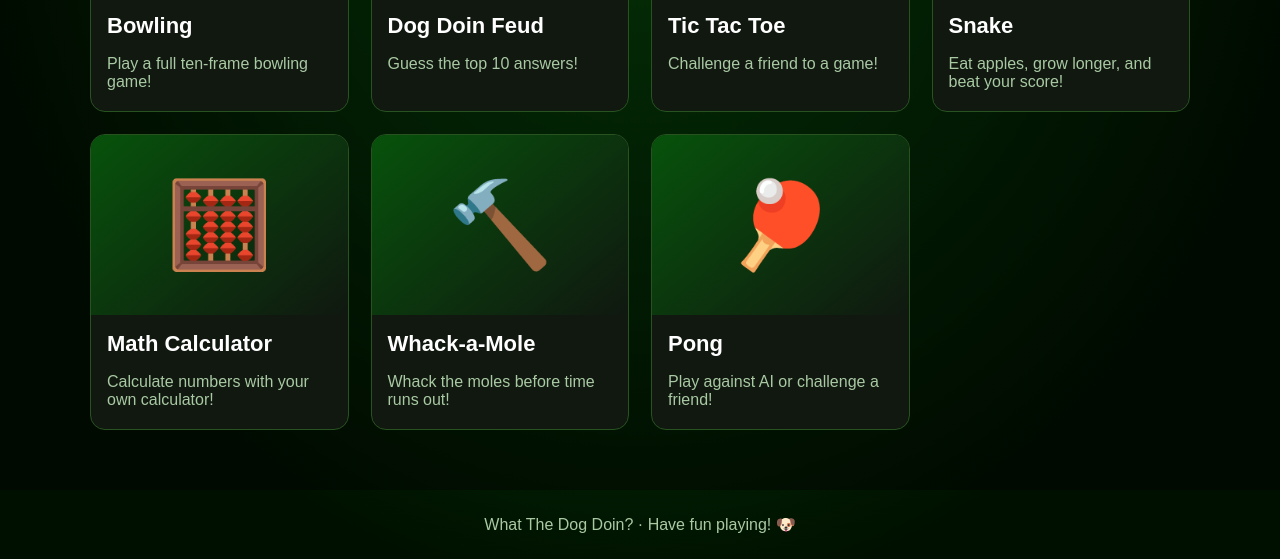
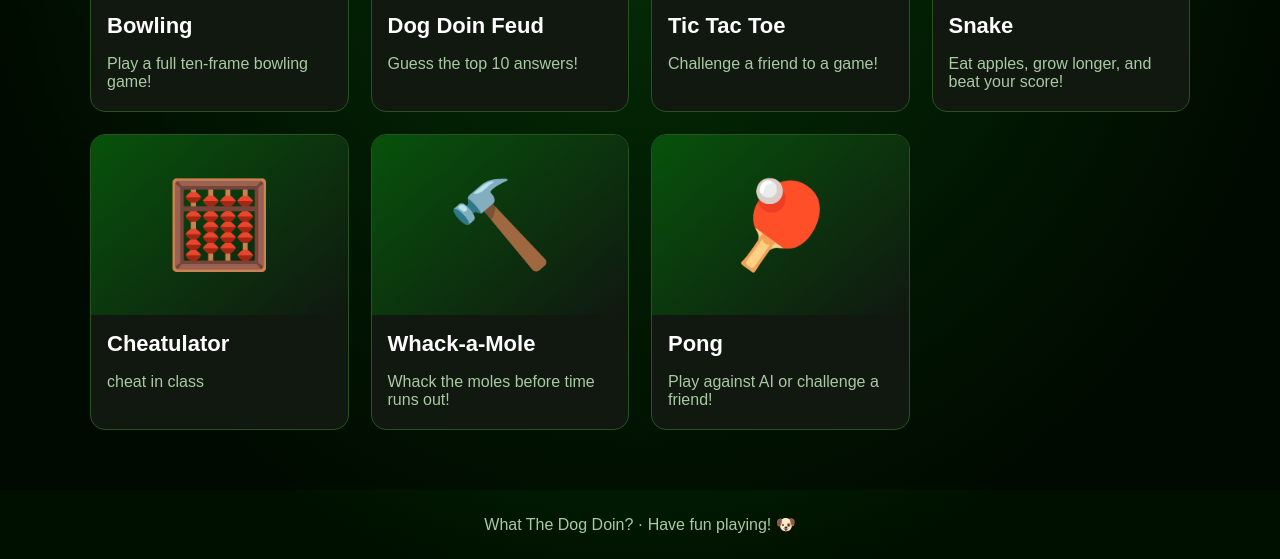
Before and after one commit to gavinwashington/dog.games, a plain HTML site: page index.html in a window 1280 px wide. Shown: the part 878-1437 px from the top of the page. Drawn offline with Linux system fonts and the light colour scheme.

Commit message:
Rename Math Calculator to Cheatulator

```diff
--- a/index.html
+++ b/index.html
@@ -168,8 +168,8 @@ footer{text-align:center;padding:25px;color:var(--muted)}
 
   <a class="game-card" href="calculator.html" data-name="Math Calculator">
    <div class="game-art">🧮</div>
-   <h3>Math Calculator</h3>
-   <p>Calculate numbers with your own calculator!</p>
+   <h3>Cheatulator</h3>
+   <p>cheat in class</p>
   </a>
 
   <a class="game-card" href="whackamole.html" data-name="Whack a Mole">
```
